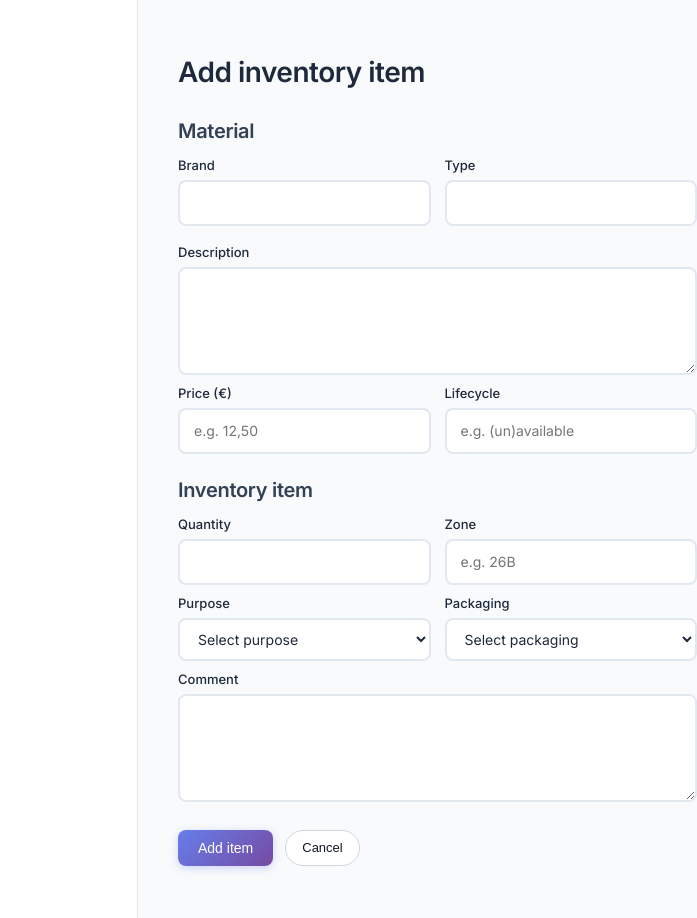
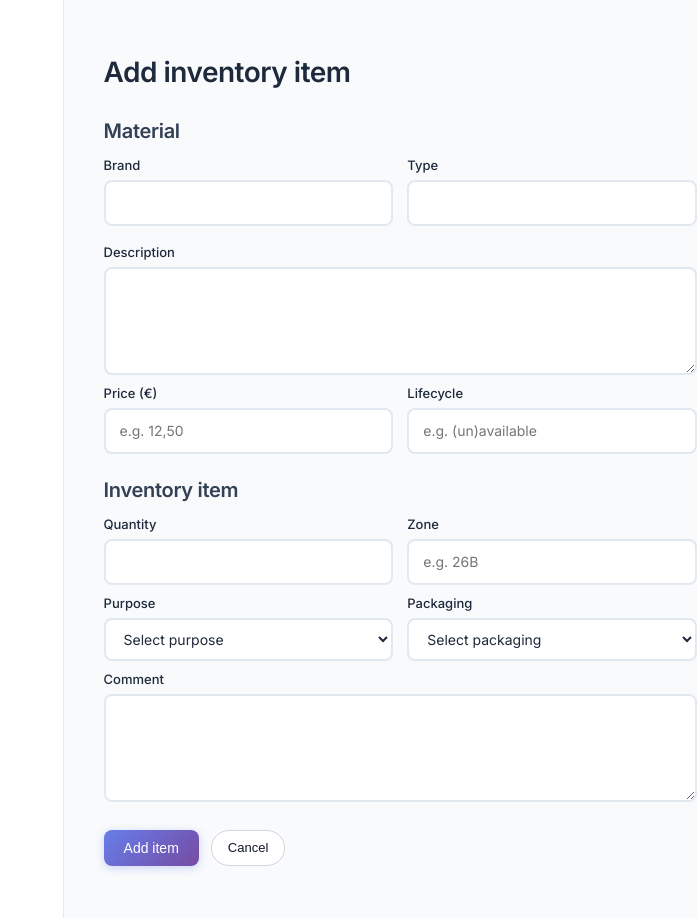
Before and after one commit to A-D-DBS-application/web-application-2025-group-14, a Flask app: page /add_item in a window 1480 px wide. Shown: the part 64-982 px from the top of the page, without its empty margins (783-1480 px from the left). Run offline with Flask 3, Linux system fonts and the light colour scheme.

Commit message:
Bootstrap

```diff
--- a/app/static/style.css
+++ b/app/static/style.css
@@ -171,7 +171,7 @@ body {
 /* === Layout === */
 .app-shell {
     display: grid;
-    grid-template-columns: 921px 1fr; /* extra breedte voor brand + type/description */
+    grid-template-columns: 1fr 42.8%; /* extra breedte voor brand + type/description */
     min-height: calc(100vh - 44px);
 }
 
@@ -441,7 +441,7 @@ body {
 }
 
 .quantity-form input[type="number"] {
-    width: 46px;
+    width: 39px;
     padding: 2px 4px;
     border-radius: 6px;
     border: 1px solid #d1d5db;
```
